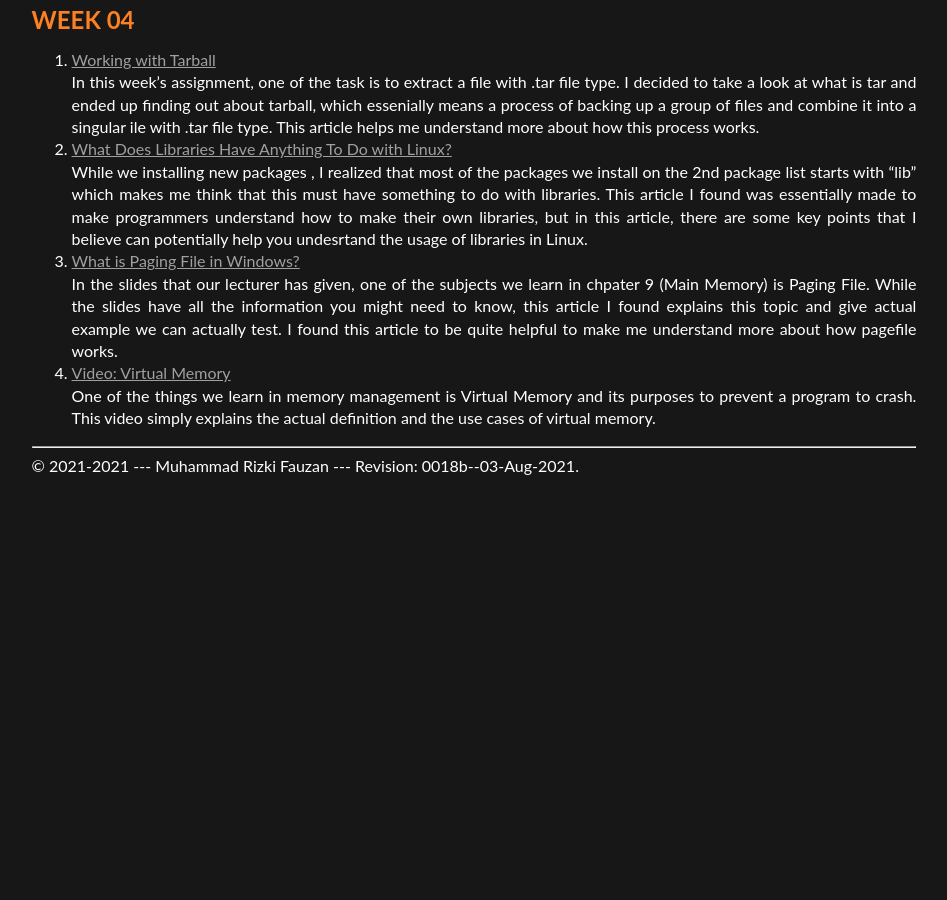
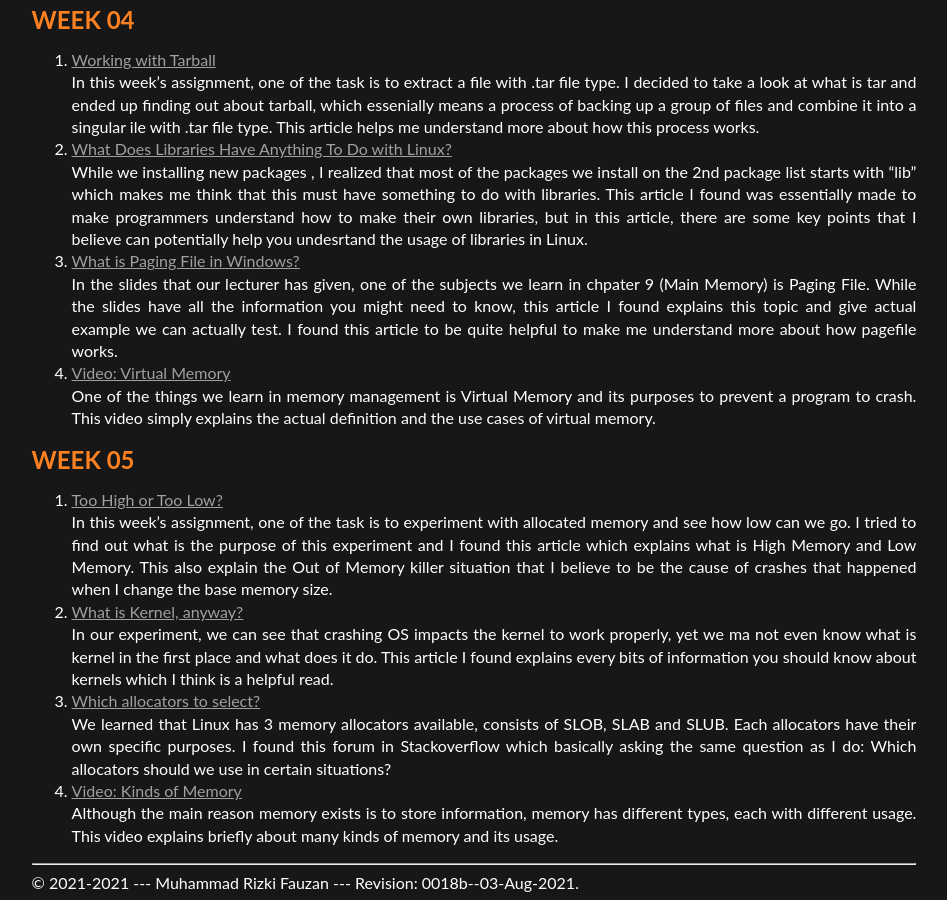
Before and after one commit to rfauzan46/os212, a Jekyll site: the page built from links.md, in a window 1280 px wide and 900 px high, scrolled down 1423 px. Shown: the whole window, without its empty margins (166-1113 px from the left). Built offline with Jekyll 4.4.1, drawn with Linux system fonts in a browser that asks for light colours; our own code applies the rules of GitHub Pages for plain Markdown files; before the commit the page ends 1906 px from its top, so only the background shows below that.

Commit message:
Updating links.md for Assignment #05

```diff
--- a/links.md
+++ b/links.md
@@ -43,3 +43,13 @@ While we installing new packages , I realized that most of the packages we insta
 In the slides that our lecturer has given, one of the subjects we learn in chpater 9 (Main Memory) is Paging File. While the slides have all the information you might need to know, this article I found explains this topic and give actual example we can actually test. I found this article to be quite helpful to make me understand more about how pagefile works.
 4. [Video: Virtual Memory](https://www.youtube.com/watch?v=qlH4-oHnBb8)<br/>
 One of the things we learn in memory management is Virtual Memory and its purposes to prevent a program to crash. This video simply explains the actual definition and the use cases of virtual memory.
+
+# WEEK 05
+1. [Too High or Too Low?](https://knowledge.broadcom.com/external/article/168029/high-and-low-memory-explanation.html)<br/>
+In this week's assignment, one of the task is to experiment with allocated memory and see how low can we go. I tried to find out what is the purpose of this experiment and I found this article which explains what is High Memory and Low Memory. This also explain the Out of Memory killer situation that I believe to be the cause of crashes that happened when I change the base memory size.
+2. [What is Kernel, anyway?](https://www.baeldung.com/cs/os-kernel)<br/>
+In our experiment, we can see that crashing OS impacts the kernel to work properly, yet we ma not even know what is kernel in the first place and what does it do. This article I found explains every bits of information you should know about kernels which I think is a helpful read.
+3. [Which allocators to select?](https://stackoverflow.com/questions/15470560/what-to-choose-between-slab-and-slub-allocator-in-linux-kernel)<br/>
+We learned that Linux has 3 memory allocators available, consists of SLOB, SLAB and SLUB. Each allocators have their own specific purposes. I found this forum in Stackoverflow which basically asking the same question as I do: Which allocators should we use in certain situations?
+4. [Video: Kinds of Memory](https://www.youtube.com/watch?v=dZcszUj5szA)<br/>
+Although the main reason memory exists is to store information, memory has different types, each with different usage. This video explains briefly about many kinds of memory and its usage.
```
